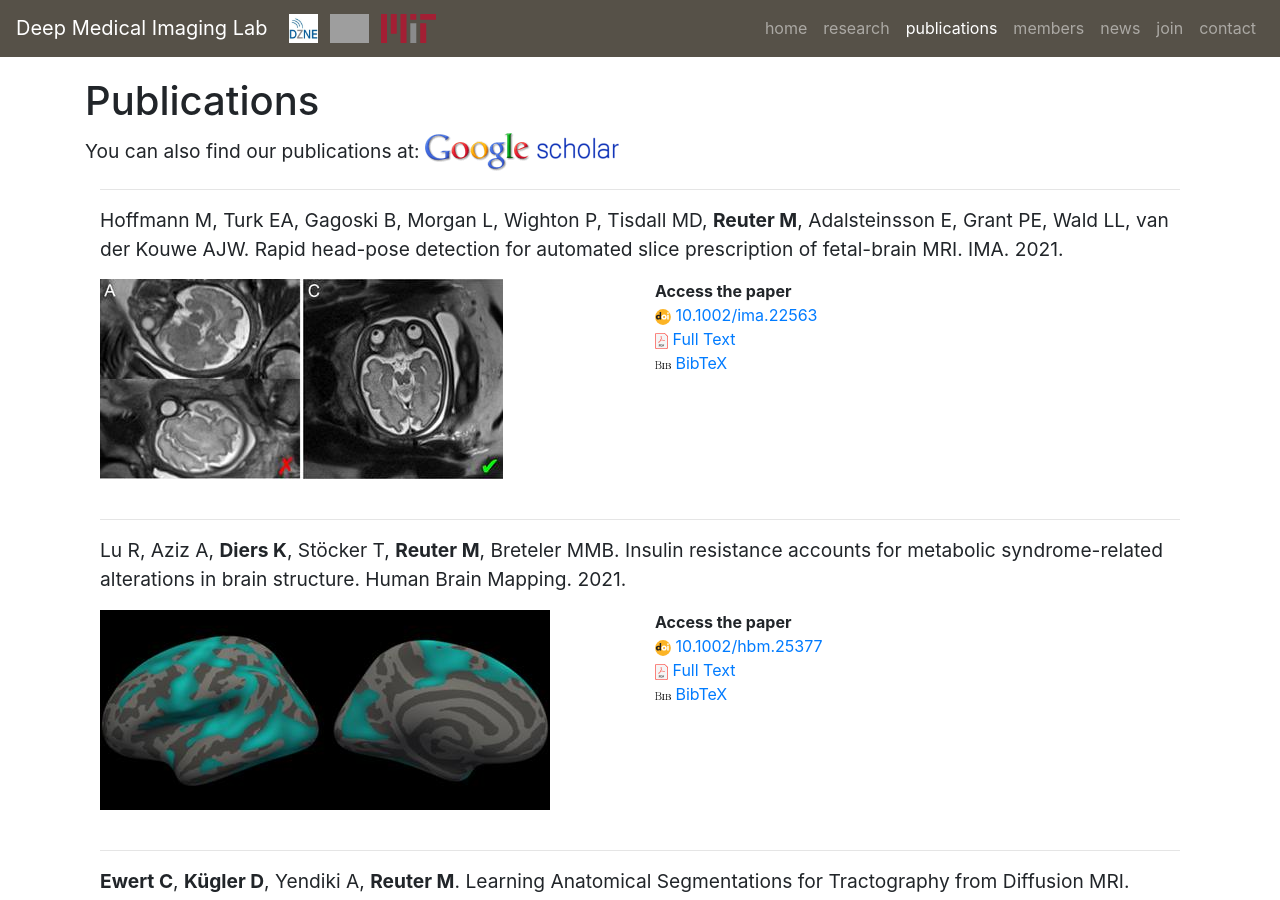
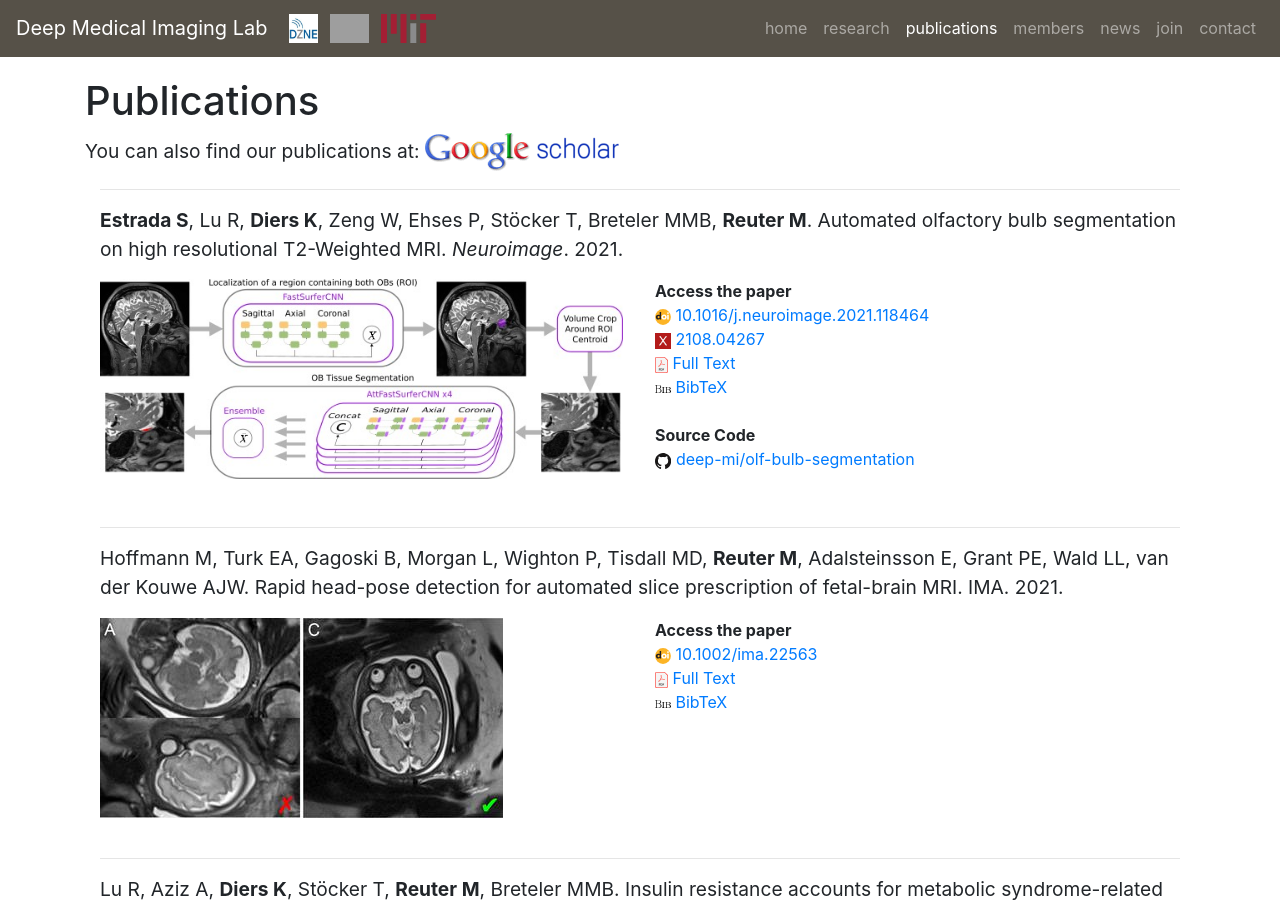
Before and after one commit to Deep-MI/Deep-MI.github.io, a Jekyll site: the page built from publications/index.html, in a window 1280 px wide and 900 px high. Built offline with Jekyll 4.4.1, drawn with Linux system fonts in a browser that asks for light colours; nearby versions of some CDN libraries; comment, search, counter and statistics services are not loaded; grey boxes are pictures that could not be loaded.

Commit message:
ob paper entry (#31)
* ob paper

* ob static doc

* update ob paper bib file

update estrada_2021 ob

```diff
--- a/_data/publications.yml
+++ b/_data/publications.yml
@@ -29,6 +29,19 @@
 #     - name: 'Some coauthor Lab'
 #       url: 'http://coollab.uni.edu/'
 #
+
+- id: 'estrada_2021'
+  authors: '**Estrada S**, Lu R, **Diers K**, Zeng W, Ehses P, Stöcker T, Breteler MMB, **Reuter M**'
+  title: 'Automated olfactory bulb segmentation on high resolutional T2-Weighted MRI'
+  journal: '*Neuroimage*'
+  type: 'journal'
+  year: 2021
+  image: '/static/pub/estrada_2021.jpg'
+  arxiv: 2108.04267
+  doi: 10.1016/j.neuroimage.2021.118464
+  pdf: 'https://www.sciencedirect.com/science/article/pii/S1053811921007370'
+  bibtex: '/static/pub/estrada_2021.bib'
+  github: deep-mi/olf-bulb-segmentation
 
 - id: 'hoffmann_2021'
   authors: 'Hoffmann M, Turk EA, Gagoski B, Morgan L, Wighton P, Tisdall MD, **Reuter M**, Adalsteinsson E, Grant PE, Wald LL, van der Kouwe AJW'
--- /dev/null
+++ b/static/pub/estrada_2021.bib
@@ -0,0 +1,10 @@
+@article{ESTRADA2021118464,
+title = {Automated Olfactory Bulb Segmentation on High Resolutional T2-Weighted MRI},
+journal = {NeuroImage},
+pages = {118464},
+year = {2021},
+issn = {1053-8119},
+doi = {https://doi.org/10.1016/j.neuroimage.2021.118464},
+url = {https://www.sciencedirect.com/science/article/pii/S1053811921007370},
+author = {Santiago Estrada and Ran Lu and Kersten Diers and Weiyi Zeng and Philipp Ehses and Tony Stöcker and Monique M.B Breteler and Martin Reuter},
+keywords = {Olfactory Bulb, Convolutional Neural Networks, Deep Learning, Semantic Segmentation}}
```
Also changed, not shown: static/pub/estrada_2021.jpg (added).
